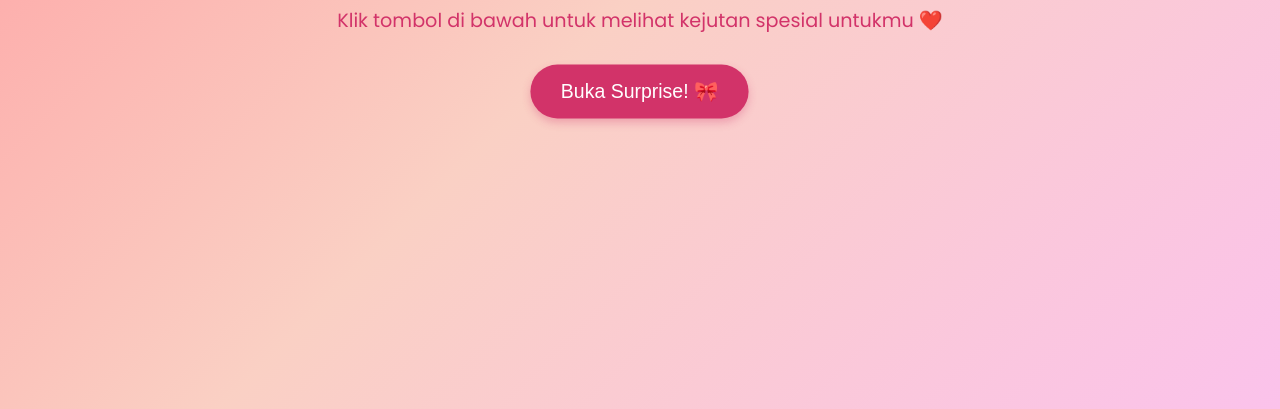
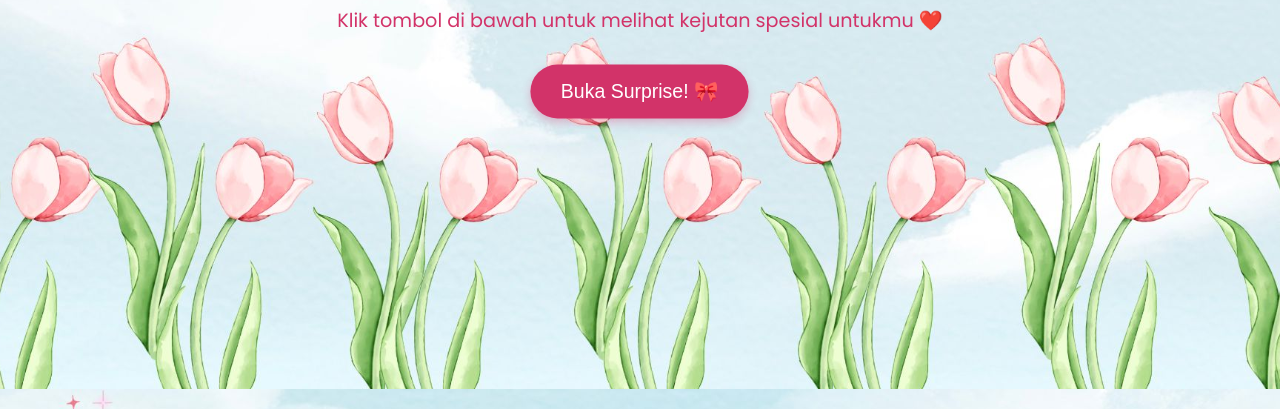
Before and after one commit to marsudionobayu/birthday-surprise, a plain HTML site: page index.html in a window 1280 px wide. Shown: the part 431-840 px from the top of the page. Drawn offline with Linux system fonts and the light colour scheme.

Commit message:
update file

```diff
--- a/assets/css/style.css
+++ b/assets/css/style.css
@@ -2,7 +2,14 @@
 body {
     font-family: 'Poppins', 'Arial', sans-serif;
     text-align: center;
-    background: linear-gradient(135deg, #ff9a9e 0%, #fad0c4 50%, #fbc2eb 100%);
+    background-image: url('../images/foto14.jpg');
+    background-size: cover;
+    background-position: center;
+    background-attachment: fixed;
+    background-repeat: no-repeat;
+    min-height: 100vh;
+    margin: 0;
+    padding: 20px;
     color: #d23369;
     padding: 20px;
     margin: 0;
```
Also changed, not shown: assets/images/foto14.jpg (added).
